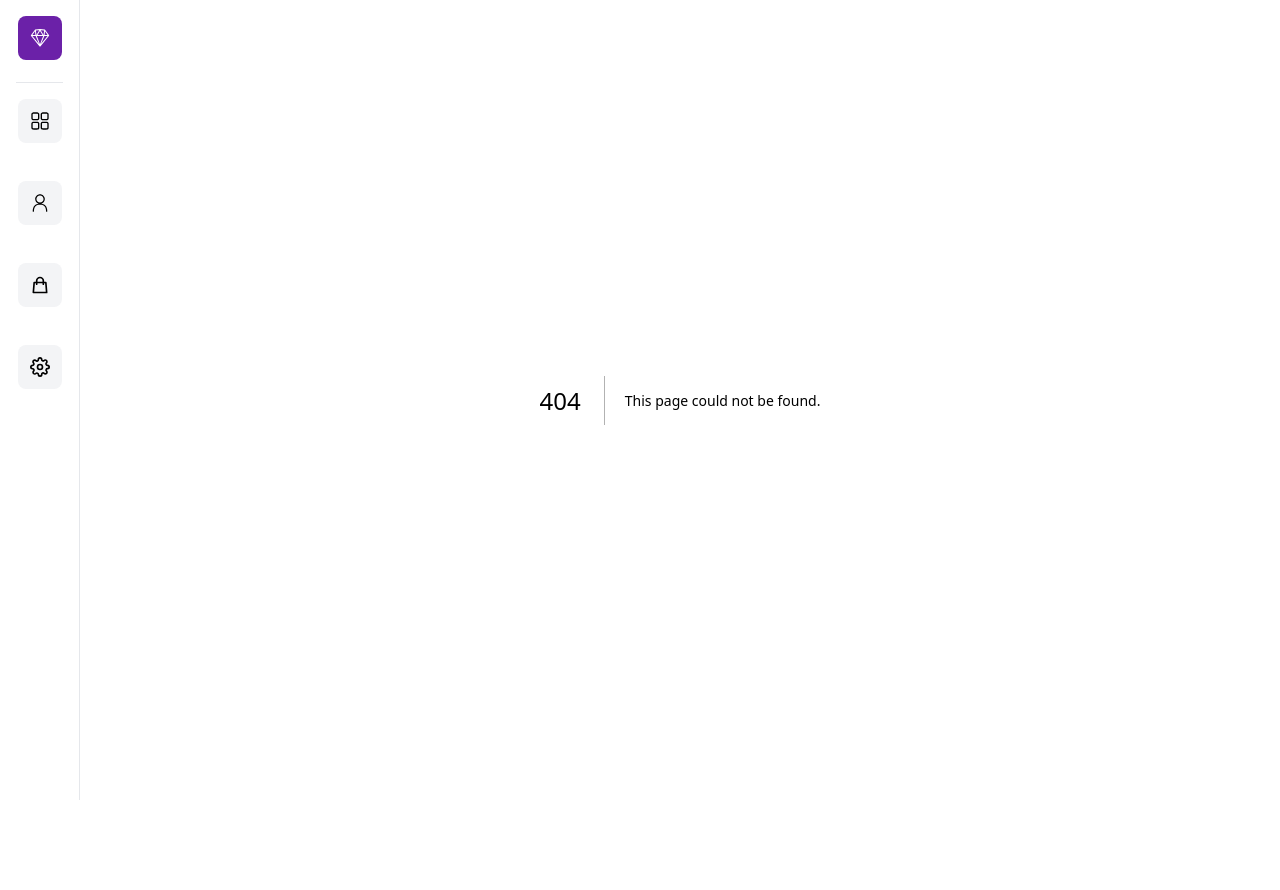
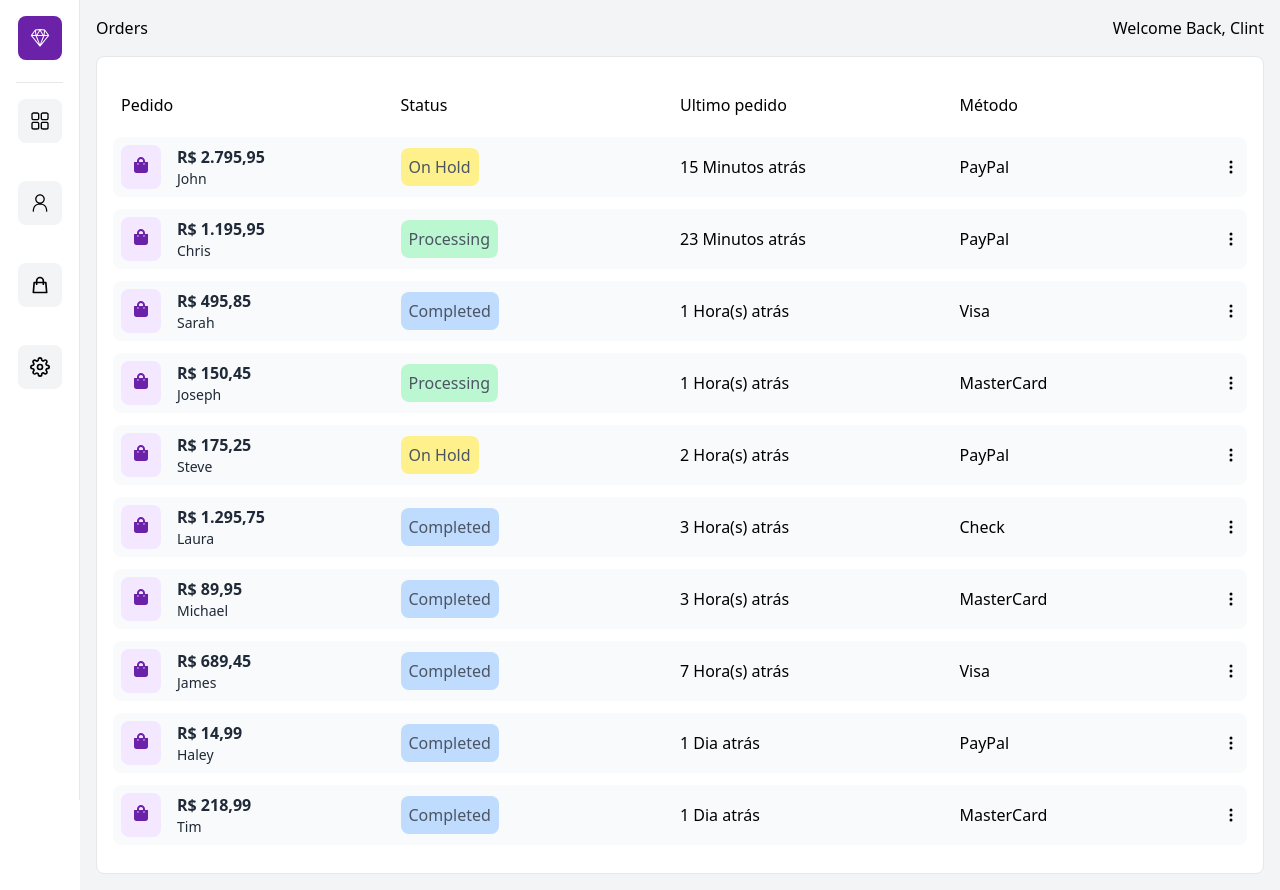
Before and after one commit to Jeann-Cavalcante/dash-orders, a Next.js app: page /orders in a window 1280 px wide. Before the commit this address had no page. Before the commit the page ends 800 px from the top, so only its background shows below. Built offline with nearby package versions, Linux system fonts and the light colour scheme.

Commit message:
feat: pagina de pedidos

```diff
--- /dev/null
+++ b/src/pages/orders.tsx
@@ -0,0 +1,70 @@
+import React from "react";
+import { FaShoppingBag } from "react-icons/fa";
+import { BsThreeDotsVertical } from "react-icons/bs";
+import { data } from "../data";
+
+const orders = () => {
+  return (
+    <div className="bg-gray-100 min-h-screen">
+      <div className="flex justify-between px-4 pt-4">
+        <h2>Orders</h2>
+        <h2>Welcome Back, Clint</h2>
+      </div>
+      <div className="p-4">
+        <div className="w-full m-auto p-4 border rounded-lg bg-white overflow-y-auto max-w-[2000px]">
+          <div className="my-3 p-2 grid md:grid-cols-4 sm:grid-cols-3 grid-cols-2 items-center justify-between cursor-pointer">
+            <span>Pedido</span>
+            <span className="sm:text-left text-right">Status</span>
+            <span className="hidden md:grid">Ultimo pedido</span>
+            <span className="hidden sm:grid">Método</span>
+          </div>
+          <ul>
+            {data.map((order) => (
+              <li
+                key={order.id}
+                className="bg-gray-50 hover:bg-gray-100 rounded-lg my-3 p-2 grid md:grid-cols-4 sm:grid-cols-3 grid-cols-2 items-center justify-between cursor-pointer"
+              >
+                <div className="flex">
+                  <div className="bg-purple-100 p-3 rounded-lg">
+                    <FaShoppingBag className="text-purple-800" />
+                  </div>
+                  <div className="pl-4">
+                    <p className="text-gray-800 font-bold">
+                      {order.total.toLocaleString("pt-BR", {
+                        style: "currency",
+                        currency: "BRL",
+                      })}
+                    </p>
+                    <p className="text-gray-800 text-sm">{order.name.first}</p>
+                  </div>
+                </div>
+                <p className="text-gray-600 sm:text-left text-right">
+                  <span
+                    className={`p-2 rounded-lg
+                      ${
+                        order.status == "Processing"
+                          ? "bg-green-200 "
+                          : order.status == "Completed"
+                          ? "bg-blue-200"
+                          : "bg-yellow-200"
+                      }
+                    `}
+                  >
+                    {order.status}
+                  </span>
+                </p>
+                <p className="hidden md:flex">{order.date}</p>
+                <div className="sm:flex hidden justify-between items-center">
+                  <p>{order.method}</p>
+                  <BsThreeDotsVertical />
+                </div>
+              </li>
+            ))}
+          </ul>
+        </div>
+      </div>
+    </div>
+  );
+};
+
+export default orders;
```
